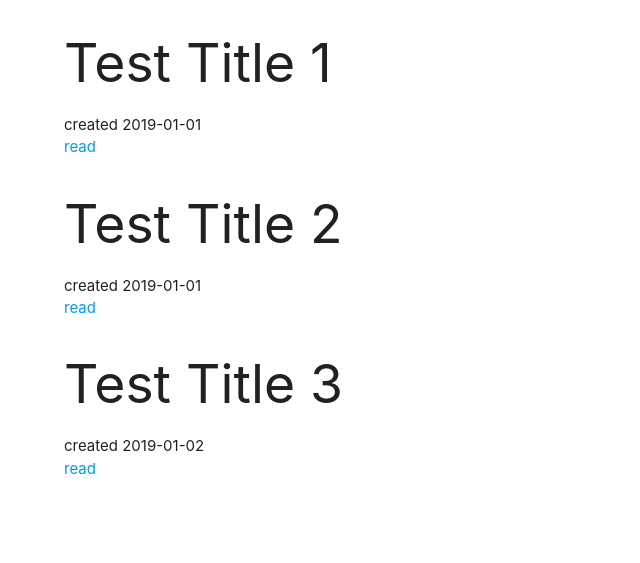
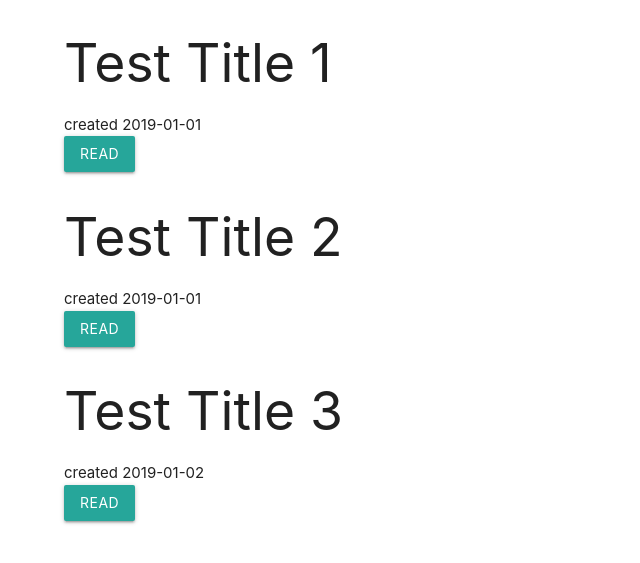
Before and after one commit to c2masamichi/webapp-example-python-django, a Django app: page / in a window 1280 px wide. Shown: the part 177-740 px from the top of the page, without its empty margins (0-640 px from the left). Run offline with Django 3.2, Linux system fonts and the light colour scheme; data comes from the database, SQL or seed files in the repository.

Commit message:
add button

```diff
--- a/cms/blog/templates/blog/index.html
+++ b/cms/blog/templates/blog/index.html
@@ -9,7 +9,7 @@
     <div class="entry">
       <h2>{{ entry.title }}</h2>
       <div class="about">created {{ entry.created|date:"Y-m-d" }}</div>
-      <a href="{% url 'blog:detail' entry.id %}">read</a>
+      <a class="waves-effect waves-light btn" href="{% url 'blog:detail' entry.id %}">read</a>
     </div>
   {% endfor %}
 {% endblock %}
```
